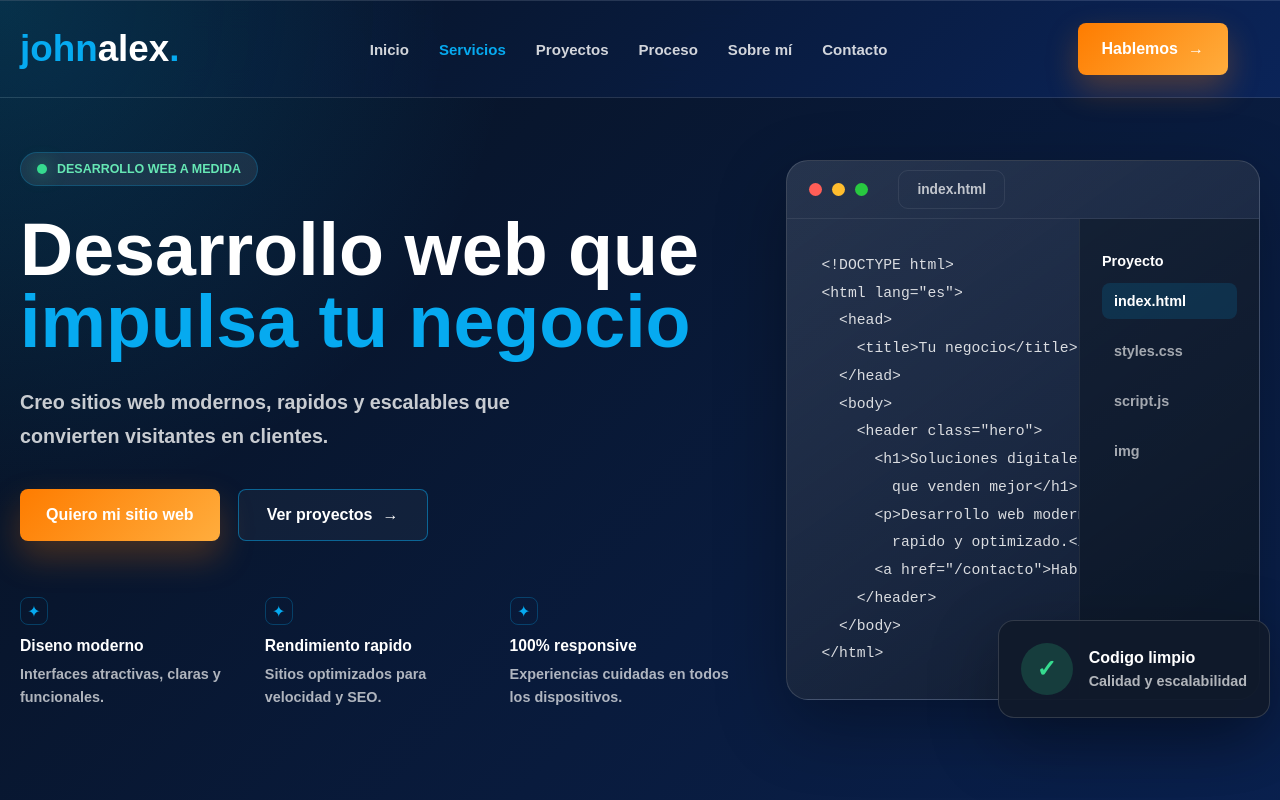
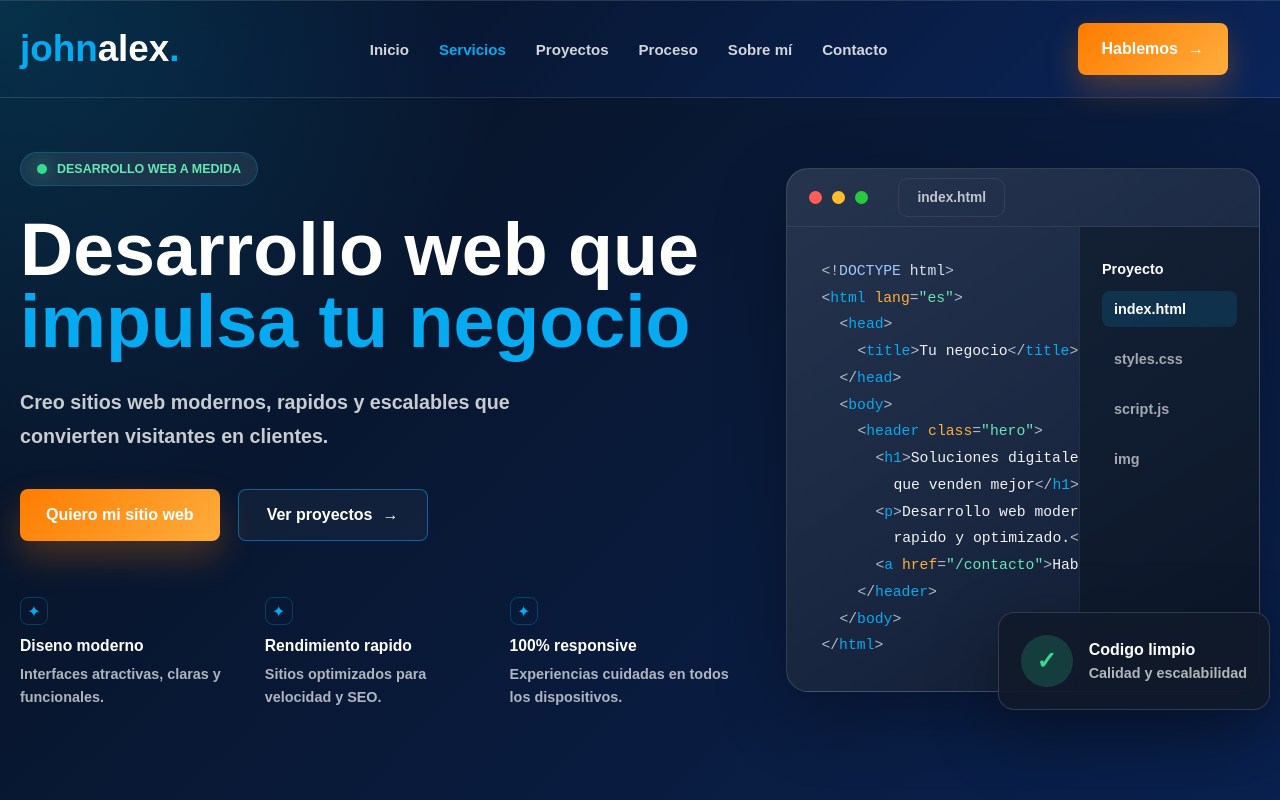
Before and after one commit to johnalex1010/johnalexweb, a Next.js app: page / in a window 1280 px wide. Shown: the top 800 px of the page. Built offline with nearby package versions, Linux system fonts and the light colour scheme; a web font is replaced by a local one.

Commit message:
style: Mejor UI/UX en Hero

```diff
--- a/src/app/globals.css
+++ b/src/app/globals.css
@@ -407,10 +407,61 @@ a {
   margin: 0;
   padding: 32px 34px;
   overflow: hidden;
-  color: rgba(255, 255, 255, 0.84);
+  color: rgba(235, 245, 255, 0.9);
   font-family: 'Consolas', 'Courier New', monospace;
   font-size: 0.92rem;
   line-height: 1.75;
+}
+
+.hero-visual__code code {
+  display: grid;
+  gap: 1px;
+}
+
+.hero-visual__code-line {
+  display: block;
+  min-height: 1.75em;
+  white-space: nowrap;
+}
+
+.hero-visual__code-line--indent-1 {
+  padding-left: 18px;
+}
+
+.hero-visual__code-line--indent-2 {
+  padding-left: 36px;
+}
+
+.hero-visual__code-line--indent-3 {
+  padding-left: 54px;
+}
+
+.hero-visual__code-line--indent-4 {
+  padding-left: 72px;
+}
+
+.code-token--tag {
+  color: #06aaf0;
+}
+
+.code-token--attr {
+  color: #ffad3d;
+}
+
+.code-token--string {
+  color: #66e7b4;
+}
+
+.code-token--doctype {
+  color: #9fc8ff;
+}
+
+.code-token--punctuation {
+  color: rgba(235, 245, 255, 0.72);
+}
+
+.code-token--text {
+  color: rgba(255, 255, 255, 0.94);
 }
 
 .hero-visual__files {
--- a/src/components/sections/hero-section.tsx
+++ b/src/components/sections/hero-section.tsx
@@ -66,21 +66,104 @@ export function HeroSection() {
 
             <div className="hero-visual__workspace">
               <pre className="hero-visual__code" aria-hidden="true">
-                <code>{`<!DOCTYPE html>
-<html lang="es">
-  <head>
-    <title>Tu negocio</title>
-  </head>
-  <body>
-    <header class="hero">
-      <h1>Soluciones digitales
-        que venden mejor</h1>
-      <p>Desarrollo web moderno,
-        rapido y optimizado.</p>
-      <a href="/contacto">Hablemos</a>
-    </header>
-  </body>
-</html>`}</code>
+                <code>
+                  <span className="hero-visual__code-line">
+                    <span className="code-token code-token--punctuation">&lt;!</span>
+                    <span className="code-token code-token--doctype">DOCTYPE</span> html
+                    <span className="code-token code-token--punctuation">&gt;</span>
+                  </span>
+                  <span className="hero-visual__code-line">
+                    <span className="code-token code-token--punctuation">&lt;</span>
+                    <span className="code-token code-token--tag">html</span>{" "}
+                    <span className="code-token code-token--attr">lang</span>
+                    <span className="code-token code-token--punctuation">=</span>
+                    <span className="code-token code-token--string">&quot;es&quot;</span>
+                    <span className="code-token code-token--punctuation">&gt;</span>
+                  </span>
+                  <span className="hero-visual__code-line hero-visual__code-line--indent-1">
+                    <span className="code-token code-token--punctuation">&lt;</span>
+                    <span className="code-token code-token--tag">head</span>
+                    <span className="code-token code-token--punctuation">&gt;</span>
+                  </span>
+                  <span className="hero-visual__code-line hero-visual__code-line--indent-2">
+                    <span className="code-token code-token--punctuation">&lt;</span>
+                    <span className="code-token code-token--tag">title</span>
+                    <span className="code-token code-token--punctuation">&gt;</span>
+                    <span className="code-token code-token--text">Tu negocio</span>
+                    <span className="code-token code-token--punctuation">&lt;/</span>
+                    <span className="code-token code-token--tag">title</span>
+                    <span className="code-token code-token--punctuation">&gt;</span>
+                  </span>
+                  <span className="hero-visual__code-line hero-visual__code-line--indent-1">
+                    <span className="code-token code-token--punctuation">&lt;/</span>
+                    <span className="code-token code-token--tag">head</span>
+                    <span className="code-token code-token--punctuation">&gt;</span>
+                  </span>
+                  <span className="hero-visual__code-line hero-visual__code-line--indent-1">
+                    <span className="code-token code-token--punctuation">&lt;</span>
+                    <span className="code-token code-token--tag">body</span>
+                    <span className="code-token code-token--punctuation">&gt;</span>
+                  </span>
+                  <span className="hero-visual__code-line hero-visual__code-line--indent-2">
+                    <span className="code-token code-token--punctuation">&lt;</span>
+                    <span className="code-token code-token--tag">header</span>{" "}
+                    <span className="code-token code-token--attr">class</span>
+                    <span className="code-token code-token--punctuation">=</span>
+                    <span className="code-token code-token--string">&quot;hero&quot;</span>
+                    <span className="code-token code-token--punctuation">&gt;</span>
+                  </span>
+                  <span className="hero-visual__code-line hero-visual__code-line--indent-3">
+                    <span className="code-token code-token--punctuation">&lt;</span>
+                    <span className="code-token code-token--tag">h1</span>
+                    <span className="code-token code-token--punctuation">&gt;</span>
+                    <span className="code-token code-token--text">Soluciones digitales</span>
+                  </span>
+                  <span className="hero-visual__code-line hero-visual__code-line--indent-4">
+                    <span className="code-token code-token--text">que venden mejor</span>
+                    <span className="code-token code-token--punctuation">&lt;/</span>
+                    <span className="code-token code-token--tag">h1</span>
+                    <span className="code-token code-token--punctuation">&gt;</span>
+                  </span>
+                  <span className="hero-visual__code-line hero-visual__code-line--indent-3">
+                    <span className="code-token code-token--punctuation">&lt;</span>
+                    <span className="code-token code-token--tag">p</span>
+                    <span className="code-token code-token--punctuation">&gt;</span>
+                    <span className="code-token code-token--text">Desarrollo web moderno,</span>
+                  </span>
+                  <span className="hero-visual__code-line hero-visual__code-line--indent-4">
+                    <span className="code-token code-token--text">rapido y optimizado.</span>
+                    <span className="code-token code-token--punctuation">&lt;/</span>
+                    <span className="code-token code-token--tag">p</span>
+                    <span className="code-token code-token--punctuation">&gt;</span>
+                  </span>
+                  <span className="hero-visual__code-line hero-visual__code-line--indent-3">
+                    <span className="code-token code-token--punctuation">&lt;</span>
+                    <span className="code-token code-token--tag">a</span>{" "}
+                    <span className="code-token code-token--attr">href</span>
+                    <span className="code-token code-token--punctuation">=</span>
+                    <span className="code-token code-token--string">&quot;/contacto&quot;</span>
+                    <span className="code-token code-token--punctuation">&gt;</span>
+                    <span className="code-token code-token--text">Hablemos</span>
+                    <span className="code-token code-token--punctuation">&lt;/</span>
+                    <span className="code-token code-token--tag">a</span>
+                    <span className="code-token code-token--punctuation">&gt;</span>
+                  </span>
+                  <span className="hero-visual__code-line hero-visual__code-line--indent-2">
+                    <span className="code-token code-token--punctuation">&lt;/</span>
+                    <span className="code-token code-token--tag">header</span>
+                    <span className="code-token code-token--punctuation">&gt;</span>
+                  </span>
+                  <span className="hero-visual__code-line hero-visual__code-line--indent-1">
+                    <span className="code-token code-token--punctuation">&lt;/</span>
+                    <span className="code-token code-token--tag">body</span>
+                    <span className="code-token code-token--punctuation">&gt;</span>
+                  </span>
+                  <span className="hero-visual__code-line">
+                    <span className="code-token code-token--punctuation">&lt;/</span>
+                    <span className="code-token code-token--tag">html</span>
+                    <span className="code-token code-token--punctuation">&gt;</span>
+                  </span>
+                </code>
               </pre>
 
               <aside className="hero-visual__files" aria-hidden="true">
```
